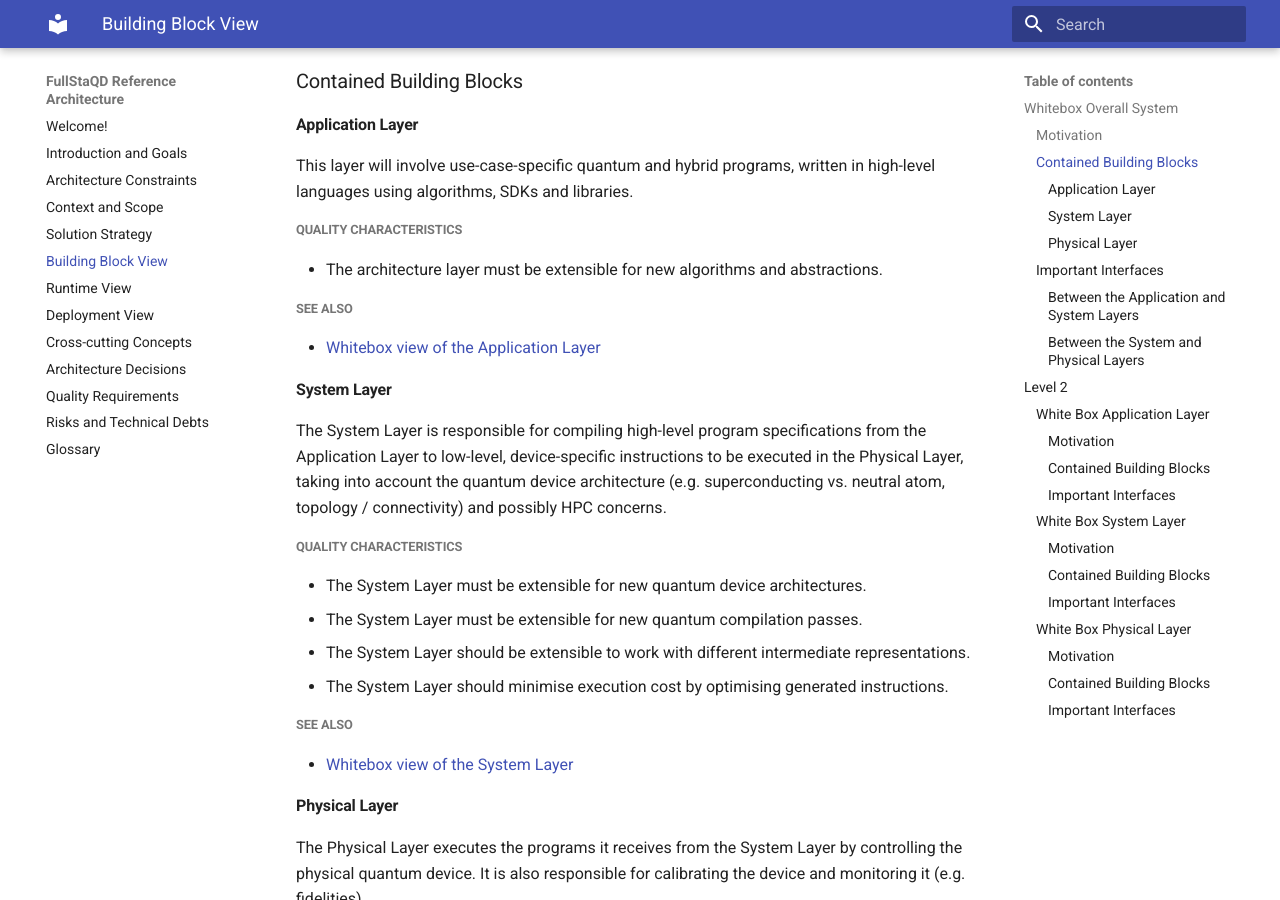
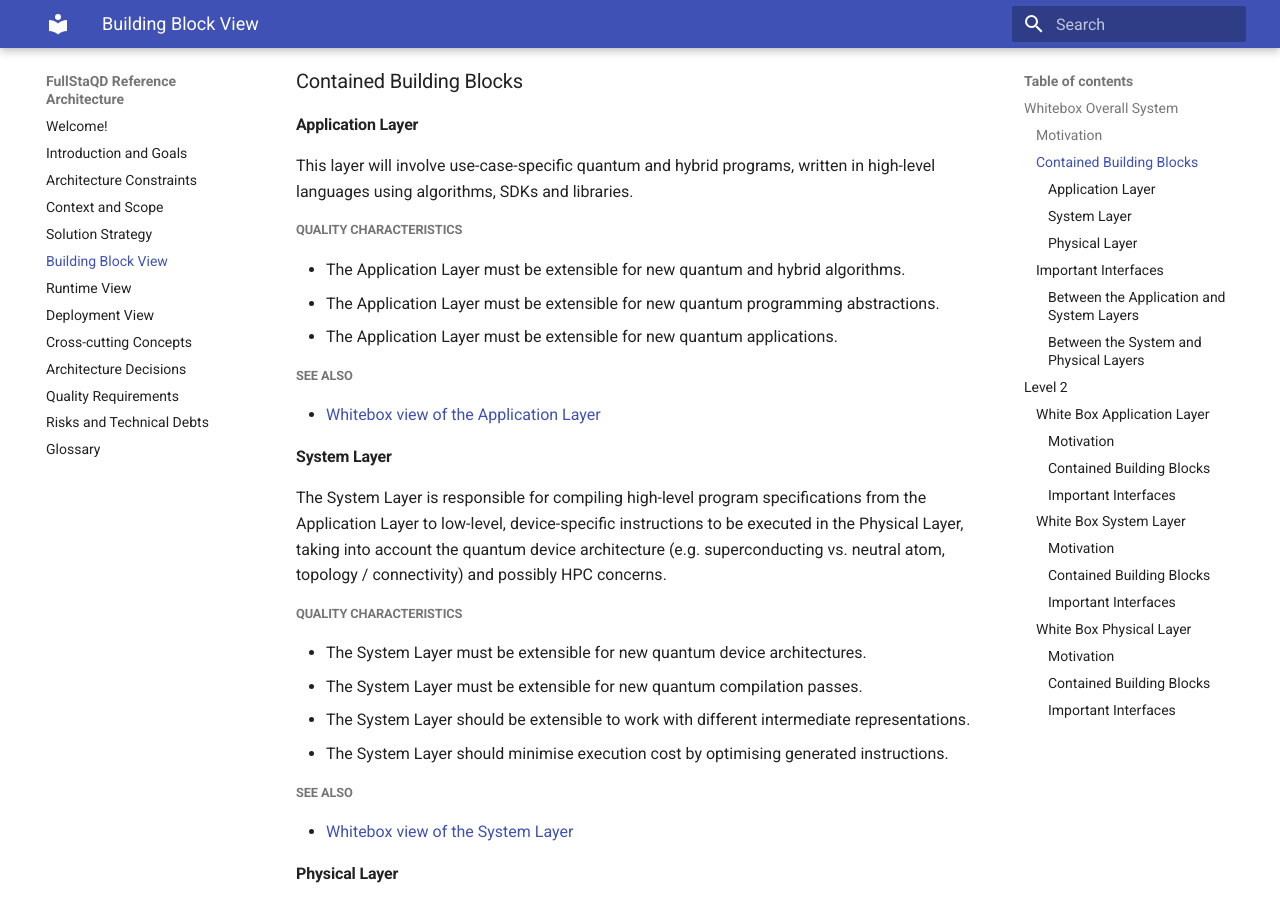
Before and after one commit to FullStaQD/architecture, an MkDocs documentation site: the page built from docs/05_building_block_view.md, in a window 1280 px wide and 900 px high, scrolled down 1182 px. Built offline with MkDocs 1.6.1 and Material for MkDocs 9.7.7, drawn with Linux system fonts in a browser that asks for light colours.

Commit message:
docs(building-blocks): split extensibility quality goal for app layer

```diff
--- a/docs/05_building_block_view.md
+++ b/docs/05_building_block_view.md
@@ -40,7 +40,11 @@ in high-level languages using algorithms, SDKs and libraries.
 
 ##### Quality Characteristics
 
-- The architecture layer must be extensible for new algorithms and abstractions.
+- The Application Layer must be extensible for new quantum and hybrid
+  algorithms.
+- The Application Layer must be extensible for new quantum programming
+  abstractions.
+- The Application Layer must be extensible for new quantum applications.
 
 ##### See also
 * [Whitebox view of the Application Layer](#_white_box_app_layer)
```
